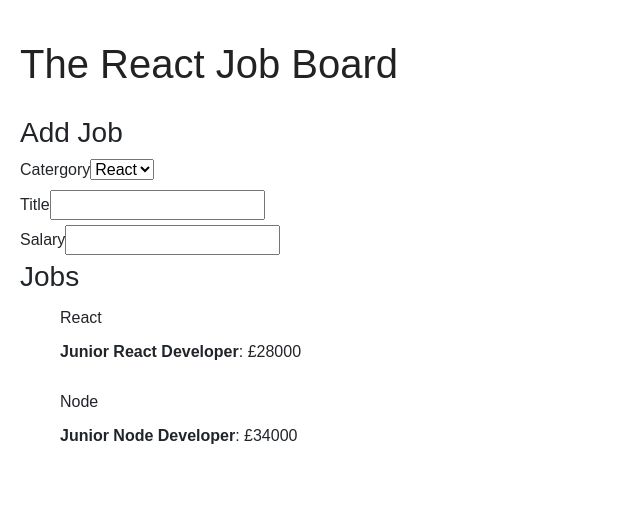
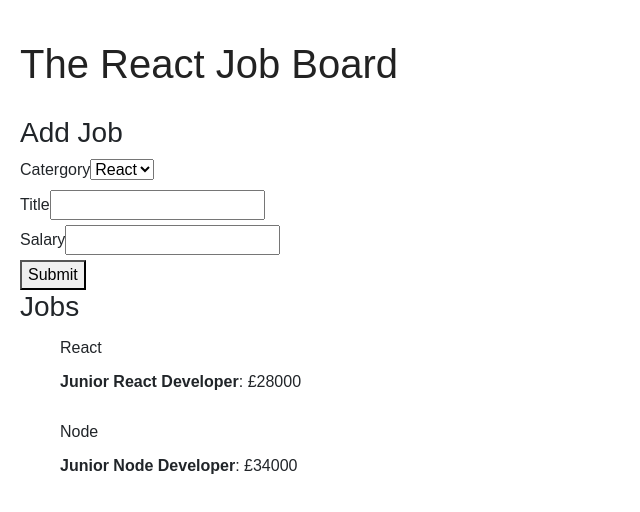
Before and after one commit to tjallen27/react-job-board, a React (Create React App) app: page / in a window 1280 px wide. Shown: the top 512 px of the page, without its empty margins (0-640 px from the left). Built offline with nearby package versions, Linux system fonts and the light colour scheme.

Commit message:
Console log new job submittions

```diff
--- a/src/components/AddJob.js
+++ b/src/components/AddJob.js
@@ -1,19 +1,41 @@
 import React, { Component } from 'react';
 
 class AddJob extends Component {
+  constructor(){
+    super();
+    this.state = {
+      newJob: {}
+    }
+  }
+
   static defaultProps = {
     catergories: ['React', 'Node']
   }
 
+  handleSubmit(e){
+    if(this.refs.title.value === ''){
+      alert('Title is required');
+    } else {
+      this.setState({newJob:{
+        title: this.refs.title.value,
+        catergory: this.refs.catergory.value,
+        salary: this.refs.salary.value
+      }}, function(){
+        console.log(this.state);
+      });
+    }
+    e.preventDefault();
+  }
+
   render(){
     let catergoryOptions = this.props.catergories.map(catergory => {
-      return <option key="catergory" value={catergory}>{catergory}</option>
+      return <option key={catergory} value={catergory}>{catergory}</option>
     })
 
     return (
       <div>
         <h3>Add Job</h3>
-        <form>
+        <form onSubmit={this.handleSubmit.bind(this)}>
           <div>
             <label>Catergory</label>
             <select ref="catergory">
@@ -28,6 +50,7 @@
             <label>Salary</label>
             <input type="text" ref="salary" />
           </div>
+          <button>Submit</button>
         </form>
       </div>
 
```
